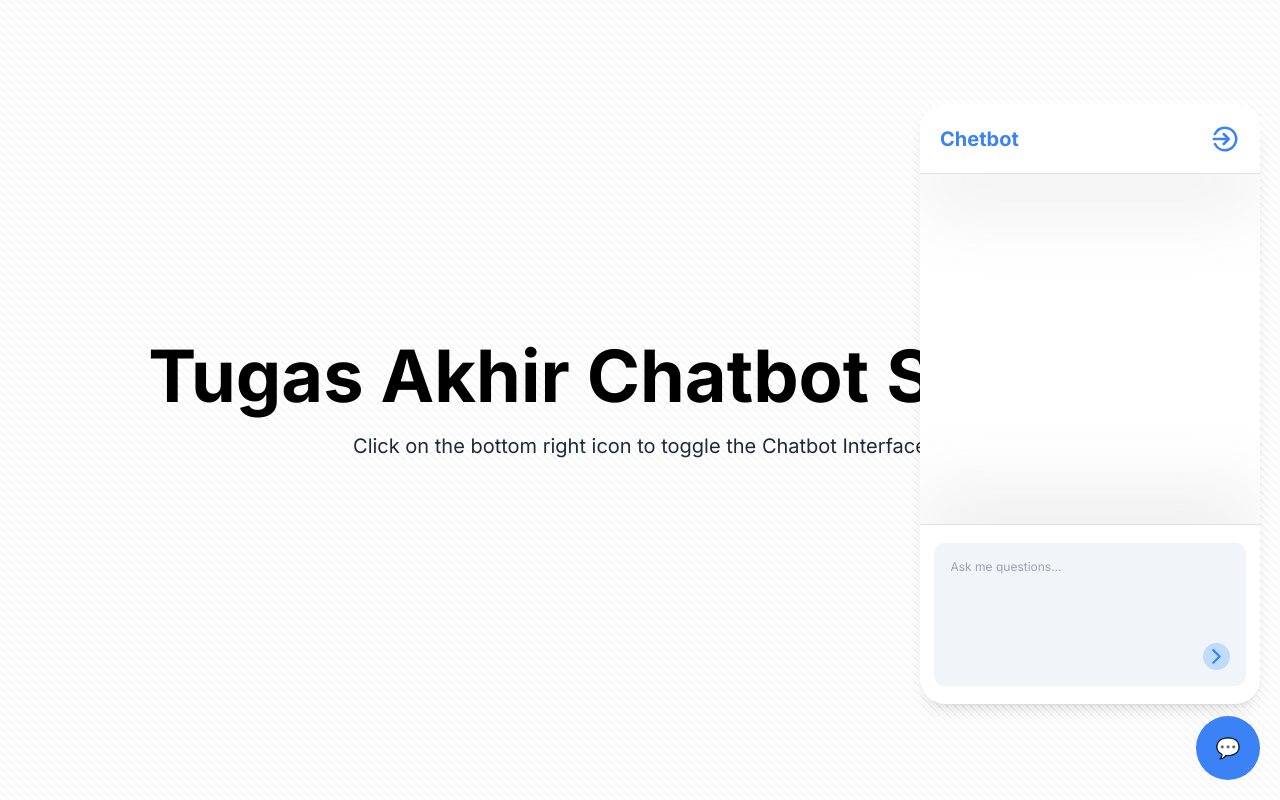
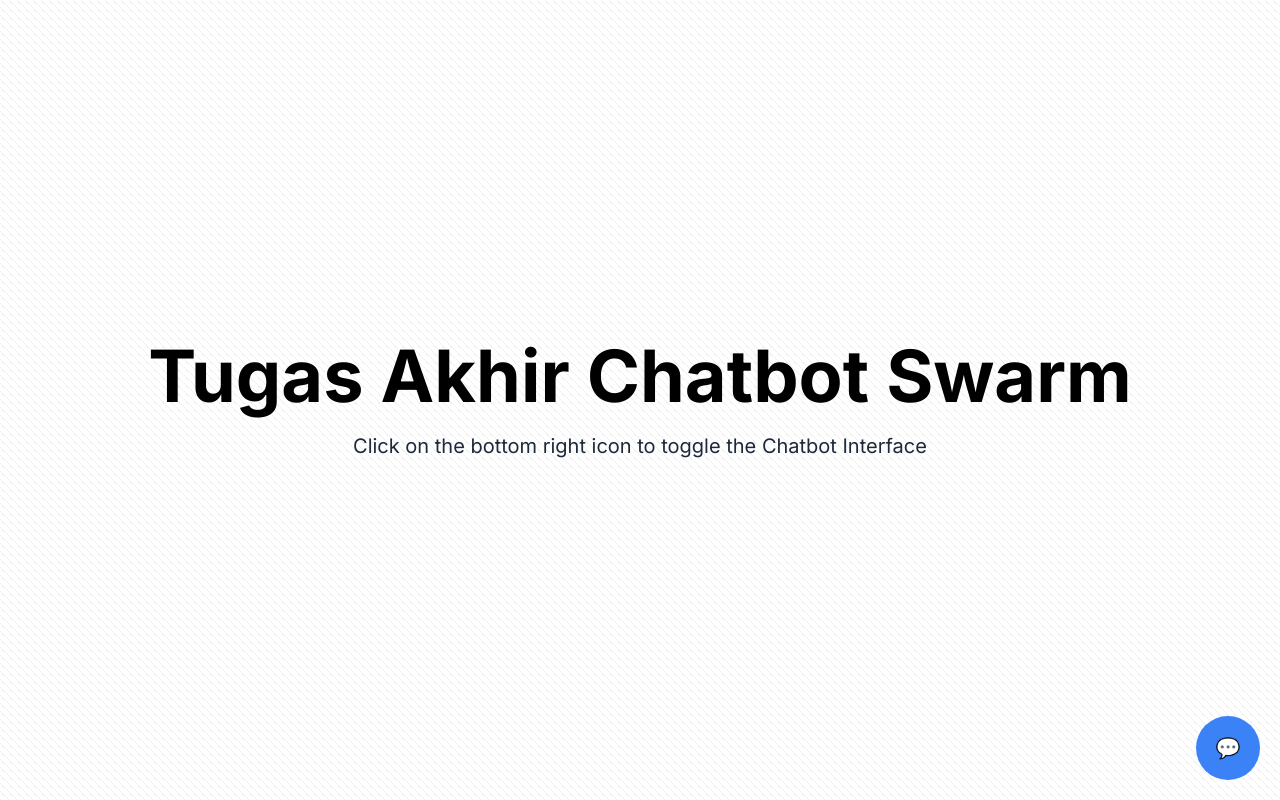
Before and after one commit to TA-Chetbot/chatbot-frontend-next, a Next.js app: page / in a window 1280 px wide. Built offline with nearby package versions, Linux system fonts and the light colour scheme.

Commit message:
chores: chatbot interface v1

```diff
--- a/src/components/ChatBotToggle.tsx
+++ b/src/components/ChatBotToggle.tsx
@@ -2,16 +2,7 @@
 
 import React, { useState } from "react";
 
-const ChatbotToggle = () => {
-  const [isChatboxOpen, setIsChatboxOpen] = useState(false);
-
-  const toggleChatbox = () => {
-    setIsChatboxOpen(!isChatboxOpen);
-  };
-
-  const closeChatbox = () => {
-    setIsChatboxOpen(false);
-  };
+const ChatbotToggle = ({toggleChatbox, isChatboxOpen}) => {
 
   return (
     <div>
--- a/src/components/ChatbotChatbox.tsx
+++ b/src/components/ChatbotChatbox.tsx
@@ -1,12 +1,50 @@
-import React from "react";
+import React, { useState } from "react";
 import Image from "next/image";
 
-export default function ChatbotChatbox() {
+export default function ChatbotChatbox({ isChatboxOpen, closeChatbox }) {
+  const [prompt, setPrompt] = useState("");
+  const [isTyping, setIsTyping] = useState(false);
+  const [chatLog, setChatLog] = useState([]);
+
+  async function getAnswer(
+    question: string,
+    e: React.SyntheticEvent | null = null
+  ) {
+    e?.preventDefault();
+    setIsTyping(true);
+    setChatLog((prev) => [...prev, { role: "user", content: question }]);
+    const response = await fetch(
+      `${process.env.NEXT_PUBLIC_API_URL}/get_answer`,
+      {
+        method: "POST",
+        headers: {
+          "Content-Type": "application/json",
+        },
+        body: JSON.stringify({
+          question: question,
+        }),
+      }
+    );
+    const data = await response.json();
+    setChatLog((prev) => [
+      ...prev,
+      { role: "assistant", content: data.answer },
+    ]);
+    setIsTyping(false);
+    console.log(data);
+    return data;
+  }
+
   return (
-    <div className="w-[340px] min-h-[600px] bg-white shadow-lg rounded-[25px] overflow-auto">
+    <div
+      className={`w-[340px] min-h-[600px] bg-white shadow-lg rounded-[25px] overflow-auto border origin-bottom-right ${
+        isChatboxOpen ? "scale-100" : "scale-0"
+      } transition duration-200`}
+    >
       <div className="w-full h-[70px] flex justify-between items-center px-[20px] border-b border-[#E2E2E2] shadow-[0px_42px_67px_0px_rgba(122,122,122,0.1)]">
-        <p className="font-bold text-blue-500 text-xl">Chetbot</p>
+        <p className="font-bold text-blue-500 text-xl">Chatbot</p>
         <Image
+          onClick={closeChatbox}
           className="cursor-pointer"
           width={30}
           height={30}
@@ -14,16 +52,86 @@ export default function ChatbotChatbox() {
           src="/icons/sign-out-alt.svg"
         />
       </div>
-      <div className="h-[350px] pt-[16px] overflow-y-auto"></div>
+      <div className="h-[350px] pt-[16px] overflow-y-auto px-2">
+        {chatLog.map((chat, index) => (
+          <div
+            key={index}
+            className={`chat ${
+              chat.role === "user" ? "chat-end" : "chat-start"
+            }`}
+          >
+            {chat.role === "assistant" && (
+              <div className="chat-image avatar">
+                <div className="w-10 rounded-full">
+                  <Image
+                    width={50}
+                    height={50}
+                    alt="Tailwind CSS chat bubble component"
+                    src="/chatbot.png"
+                  />
+                </div>
+              </div>
+            )}
+            <div
+              className={`chat-bubble ${
+                chat.role === "user"
+                  ? "bg-blue-200 text-slate-600"
+                  : "bg-blue-500 text-slate-200"
+              }`}
+            >
+              {chat.content}
+            </div>
+          </div>
+        ))}
+        {isTyping && (
+          <div className="chat chat-start">
+            <div className="chat-image avatar">
+              <div className="w-10 rounded-full">
+                <Image
+                  width={50}
+                  height={50}
+                  alt="Tailwind CSS chat bubble component"
+                  src="/chatbot.png"
+                />
+              </div>
+            </div>
+            <div className="chat-bubble bg-blue-500 text-slate-200">
+              Typing...
+            </div>
+          </div>
+        )}
+      </div>
       <div className="h-[180px] px-2 flex flex-col flex-1 justify-center items-center w-full border-t border-[#E2E2E2] shadow-[0px_-42px_67px_0px_rgba(122,122,122,0.1)]">
         <div className="w-[96%] h-[80%] p-[16px] bg-slate-100 rounded-[10px] flex flex-col justify-center overflow-hidden">
           <textarea
-            className="bg-slate-100 w-full h-[110px] resize-none text-xs"
+            onKeyDown={(e) => {
+              if (e.key === "Enter") {
+                getAnswer(prompt, e);
+                setPrompt("");
+              }
+            }}
+            value={prompt}
+            onChange={(e) => setPrompt(e.target.value)}
+            className="bg-slate-100 w-full h-[110px] resize-none text-xs text-slate-600"
             style={{ border: "none", outline: "none" }}
             placeholder="Ask me questions..."
           ></textarea>
-          <div className="flex justify-end items-center cursor-pointer">
-            <div className="w-[27px] h-[27px] rounded-full bg-blue-200 flex justify-center items-center">
+          <div className="flex justify-between items-center">
+            <Image
+              className="cursor-pointer"
+              onClick={() => setChatLog([])}
+              width={30}
+              height={30}
+              alt="new-chat"
+              src="/icons/comment-plus.svg"
+            />
+            <div
+              onClick={(e) => {
+                getAnswer(prompt, e);
+                setPrompt("");
+              }}
+              className="w-[27px] h-[27px] rounded-full bg-blue-200 flex justify-center items-center cursor-pointer"
+            >
               <Image
                 width={500}
                 height={500}
--- a/src/components/ChatbotContainer.tsx
+++ b/src/components/ChatbotContainer.tsx
@@ -1,14 +1,19 @@
 "use client";
 
-import React from "react";
+import React, { useState } from "react";
 import ChatbotChatbox from "./ChatbotChatbox";
 import ChatbotToggle from "./ChatBotToggle";
 
 export default function ChatbotContainer() {
+  const [isChatboxOpen, setIsChatboxOpen] = useState(false);
+
   return (
     <div className="fixed bottom-5 right-5 z-50 flex flex-col items-end gap-3">
-      <ChatbotChatbox />
-      <ChatbotToggle />
+      <ChatbotChatbox closeChatbox={() => setIsChatboxOpen(false)} isChatboxOpen={isChatboxOpen} />
+      <ChatbotToggle
+        toggleChatbox={() => setIsChatboxOpen(!isChatboxOpen)}
+        isChatboxOpen={isChatboxOpen}
+      />
     </div>
   );
 }
```
Lines whose indentation alone changed are shown as unchanged.
